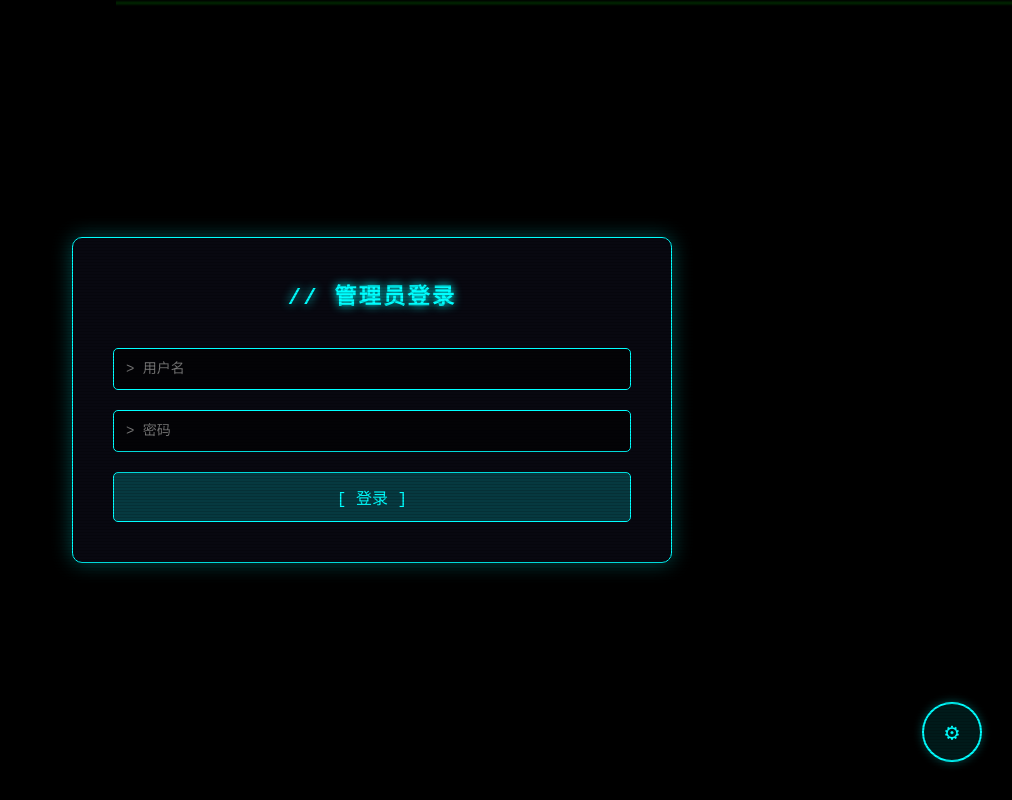
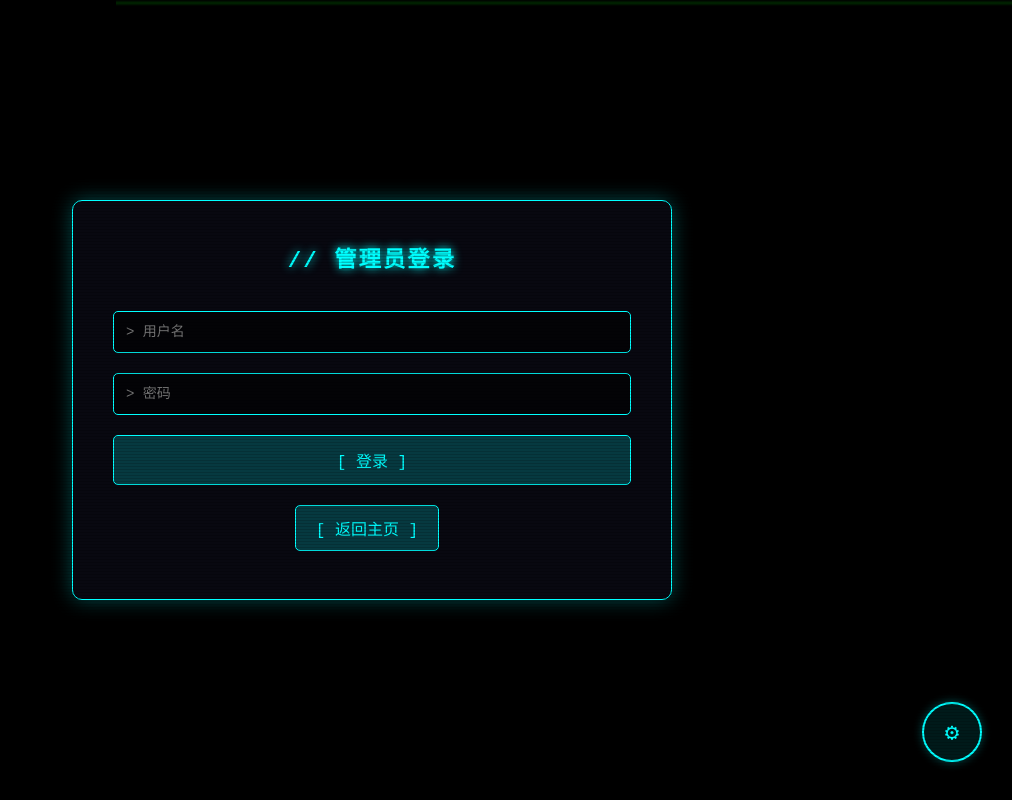
Before and after one commit to linyouchen0504/My-personal-website, a Flask app: page /admin in a window 1280 px wide. Shown: the whole page, without its empty margins (268-1280 px from the left). Run offline with Flask 3, Linux system fonts and the light colour scheme.

Commit message:
feat: 在管理员登录和管理界面添加返回主页按钮
Coze-Commit-Type: user
Coze-User-ID: 3928984817006169
Coze-Conversation-ID: 38227765811714

```diff
--- a/assets/board.html
+++ b/assets/board.html
@@ -576,6 +576,30 @@
         box-shadow: 0 0 15px rgba(255, 0, 64, 0.5);
       }
 
+      .admin-back-btn {
+        display: inline-block;
+        margin-top: 20px;
+        margin-right: 10px;
+        padding: 10px 20px;
+        background: rgba(0, 255, 255, 0.2);
+        border: 1px solid #00ffff;
+        border-radius: 5px;
+        color: #00ffff;
+        text-decoration: none;
+        transition: all 0.3s ease;
+      }
+
+      .admin-back-btn:hover {
+        background: rgba(0, 255, 255, 0.4);
+        box-shadow: 0 0 15px rgba(0, 255, 255, 0.5);
+      }
+
+      .admin-panel-actions {
+        margin-top: 20px;
+        display: flex;
+        gap: 10px;
+      }
+
       @keyframes fadeIn {
         from {
           opacity: 0;
@@ -815,6 +839,7 @@
             <input type="password" name="password" placeholder="&gt; 密码" required />
             <button type="submit">[ 登录 ]</button>
           </form>
+          <a href="/" class="admin-back-btn">[ 返回主页 ]</a>
         </div>
       </div>
       {% elif admin_panel %}
@@ -840,7 +865,10 @@
             </div>
           {% endif %}
         </div>
-        <a href="/admin/logout" class="admin-logout-btn">[ 退出登录 ]</a>
+        <div class="admin-panel-actions">
+          <a href="/" class="admin-back-btn">[ 返回主页 ]</a>
+          <a href="/admin/logout" class="admin-logout-btn">[ 退出登录 ]</a>
+        </div>
       </div>
       {% else %}
       <!-- Main Page Content -->
```
Also changed, not shown: templates/board.html (+29 -1 lines).
